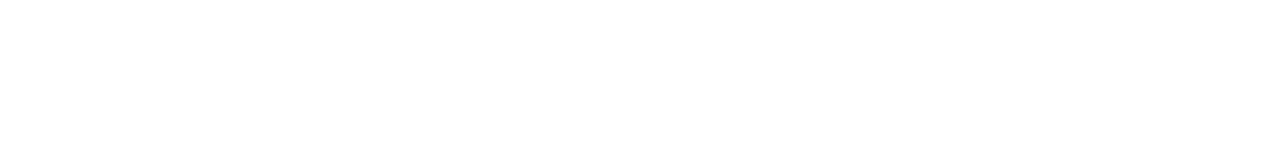
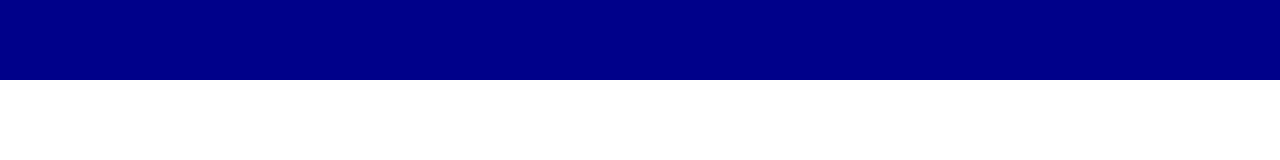
Before and after one commit to luigi2001/html-css-bootstrap-freelancer, a plain HTML site: page index.html in a window 1280 px wide. Drawn offline with nearby package versions, Linux system fonts and the light colour scheme.

Commit message:
add struttura colorata header

```diff
--- a/css/style.css
+++ b/css/style.css
@@ -0,0 +1,10 @@
+/*debug*/
+
+
+/*fine debug*/
+
+
+nav{
+    background-color: darkblue;
+    height: 80px;
+}
--- a/index.html
+++ b/index.html
@@ -10,13 +10,24 @@
     <link rel="stylesheet" href="https://cdnjs.cloudflare.com/ajax/libs/font-awesome/5.15.3/css/all.min.css">
     <title>Esempio Bootstrap 5</title>
 </head>
-<body>
+<body class="debug">
     <!--inizio header-->
-    <header></header>
+    <header>
+        <nav>
+            <div class="container">
+                <div class="row">
+                    <div class="col-12">
+                        <div class="box"></div>
+                    </div>
+                </div>
+            </div>
+        </nav>
+    </header>
     <!--fine header-->
 
     <!--inizio jumbotrom-->
-    <div class="jumbotrom"></div>
+    <div class="jumbotrom">
+    </div>
     <!--fine jambotrom-->
 
     <!--inizio main-->
```
